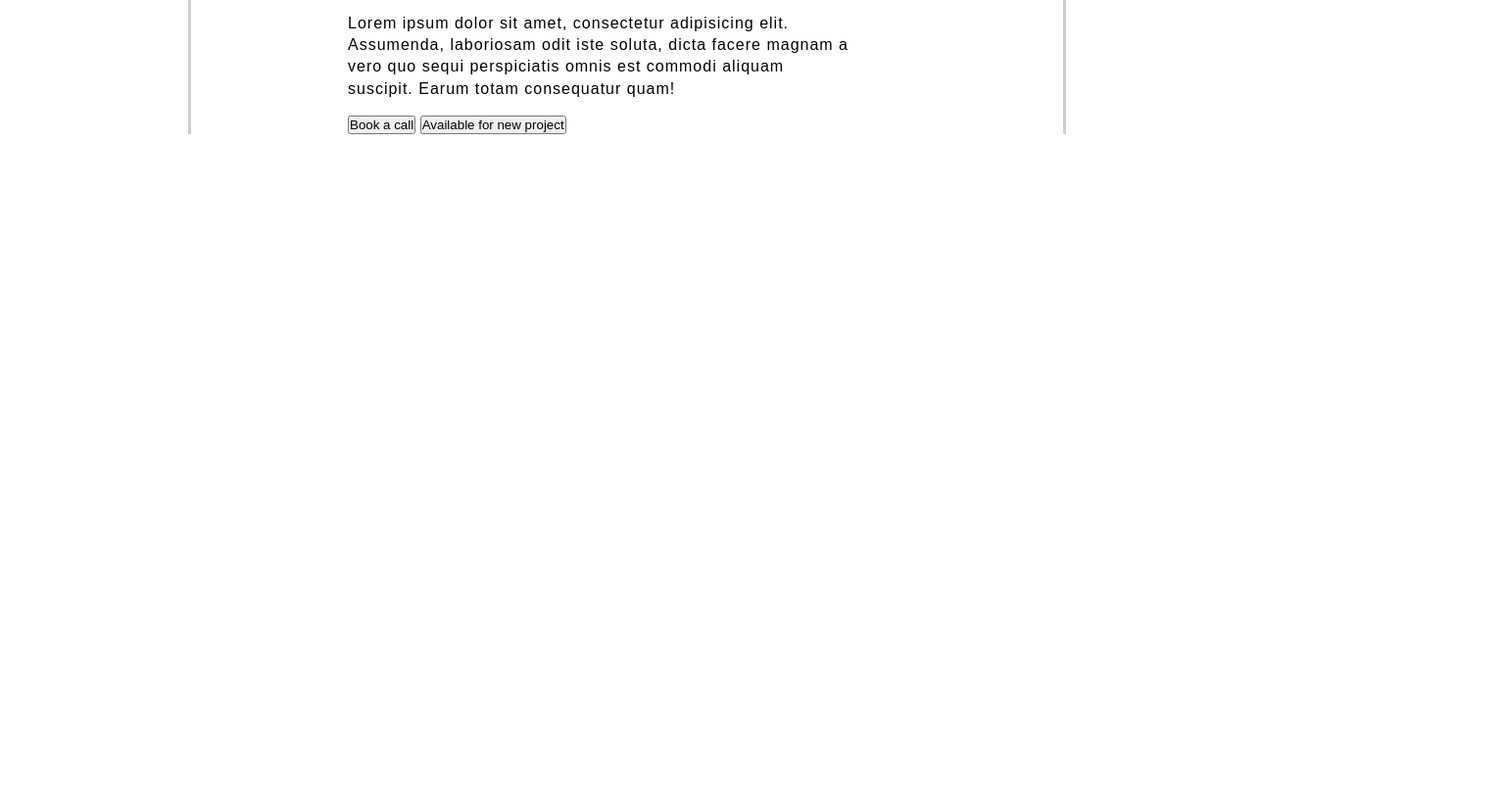
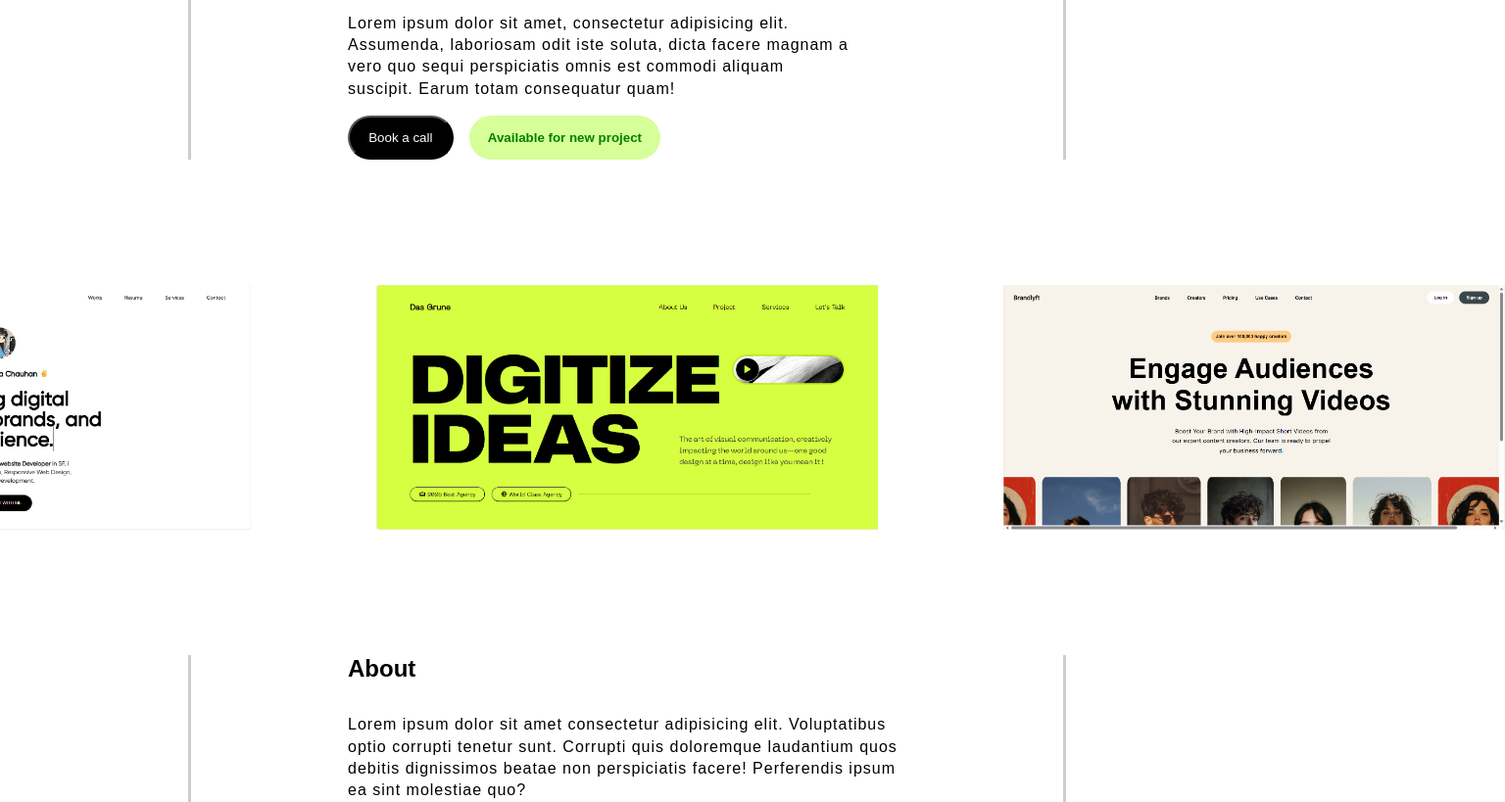
Before and after one commit to Deekshachauhan11/Simple-Portfolio-website, a plain HTML site: page index.html in a window 1280 px wide. Shown: the part 536-1355 px from the top of the page at 98% size, 1536 px wide, since content can reach past the window. Before the commit the page ends 800 px from the top, so only its background shows below. Drawn offline with nearby package versions, Linux system fonts and the light colour scheme.

Commit message:
complete

```diff
--- a/index.html
+++ b/index.html
@@ -30,11 +30,22 @@
                 <p>Lorem ipsum dolor sit amet, consectetur adipisicing elit. Assumenda, laboriosam odit iste soluta, dicta facere magnam a vero quo sequi perspiciatis omnis est commodi aliquam suscipit. Earum totam consequatur quam!</p>
                 <div class="btn">
                     <button>Book a call</button>
-                    <button>Available for new project</button>
+                    <button id="green">Available for new project</button>
                 </div>
             </div>
         </section>
-        <section class="view2"></section>
     </main>
+     <section class="view2">
+            <img src="./Asset/img2.png" alt="img not found" id="left">
+            <img src="./Asset/img1.png" alt="img not found">
+            <img src="./Asset/img3.png" alt="img not found" id="right">
+        </section>
+
+        <section class="view3">
+            <div class="text">
+            <h2>About</h2>
+            <p>Lorem ipsum dolor sit amet consectetur adipisicing elit. Voluptatibus optio corrupti tenetur sunt. Corrupti quis doloremque laudantium quos debitis dignissimos beatae non perspiciatis facere! Perferendis ipsum ea sint molestiae quo?</p>
+            </div>
+        </section>
 </body>
 </html>
--- a/style.scss
+++ b/style.scss
@@ -1,20 +1,24 @@
-*{
+* {
   margin: 0;
   padding: 0;
-    box-sizing: border-box
+  box-sizing: border-box;
 }
 
-html, body{
+html,
+body {
   height: 100%;
   width: 100%;
 }
-html{
+html {
   font-family: Arial, Helvetica, sans-serif;
 }
-main{
+main {
   width: 100%;
   padding: 0 12rem;
-    section{
+  display: flex;
+  flex-direction: column;
+  gap: 5rem;
+  section.view1 {
     display: flex;
     align-items: center;
     flex-direction: column;
@@ -22,7 +26,7 @@ main{
     padding: 0 10rem;
     border-left: 3px solid rgb(205, 205, 205);
     border-right: 3px solid rgb(205, 205, 205);
-        nav{
+    nav {
       margin: 2rem 0;
       padding: 0.4rem 0.7rem;
       display: flex;
@@ -30,49 +34,103 @@ main{
       gap: 4rem;
       border: 1px solid rgb(217, 216, 216);
       border-radius: 1rem;
-            .nav1{
+      .nav1 {
         padding-right: 1rem;
         border-right: 2px solid rgb(205, 205, 205);
-                i{
+        i {
           font-size: 1.4rem;
           color: rgb(136, 136, 136);
         }
       }
-            .nav2{
+      .nav2 {
         padding-right: 1rem;
         border-right: 2px solid rgb(205, 205, 205);
         display: flex;
-                gap: 1rem;
-                i{
+        gap: 1.5rem;
+        i {
           font-size: 1.4rem;
           color: rgb(136, 136, 136);
         }
       }
-            button{
+      button {
         padding: 0.9rem 1rem;
         border-radius: 1rem;
         background-color: black;
         color: #fff;
       }
     }
-        .text{
+    .text {
       display: flex;
       gap: 1rem;
       flex-direction: column;
 
-            img{
+      img {
         width: fit-content;
         height: 7rem;
         border-radius: 50px;
       }
-            h1{
+      h1 {
         font-size: 3rem;
       }
-            p{
+      p {
         width: 90%;
         line-height: 1.4;
         letter-spacing: 1px;
       }
+      .btn {
+        display: flex;
+        gap: 1rem;
+        button {
+          padding: 0.8rem 1.2rem;
+          border-radius: 2rem;
+          background-color: black;
+          color: #fff;
+        }
+        #green {
+          background-color: rgba(172, 255, 47, 0.488);
+          border: none;
+          color: green;
+          font-weight: 600;
         }
       }
     }
+  }
+}
+
+section.view2 {
+  width: 100%;
+  display: flex;
+  margin: 8rem 0;
+  gap: 8rem;
+
+  img {
+    width: 40%;
+  }
+  #left {
+    margin-left: -20%;
+  }
+  #right {
+    margin-right: -50%;
+  }
+}
+
+section.view3 {
+  width: 100%;
+  padding: 0 12rem;
+  display: flex;
+  flex-direction: column;
+  gap: 2rem;
+  .text{
+    padding: 0 10rem;
+       border-left: 3px solid rgb(205, 205, 205);
+  border-right: 3px solid rgb(205, 205, 205);
+  display: flex;
+  flex-direction: column;
+  gap: 2rem;
+  P{
+    line-height: 1.4;
+        letter-spacing: 1px;
+  }
+  }
+
+}
```
Also changed, not shown: Asset/img1.png (added), Asset/img2.png (added), Asset/img3.png (added), Asset/img4.png (added), style.css, 1 other file. Lines whose indentation alone changed are shown as unchanged.
